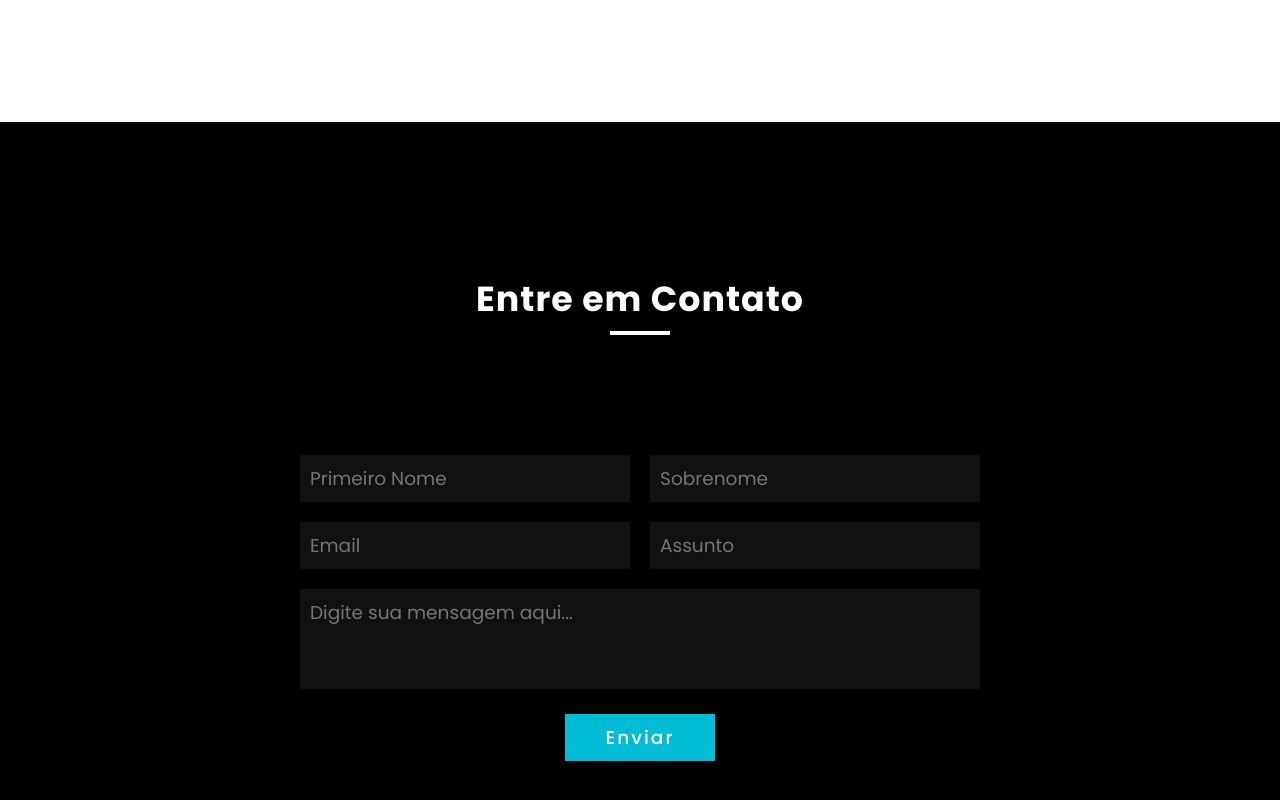
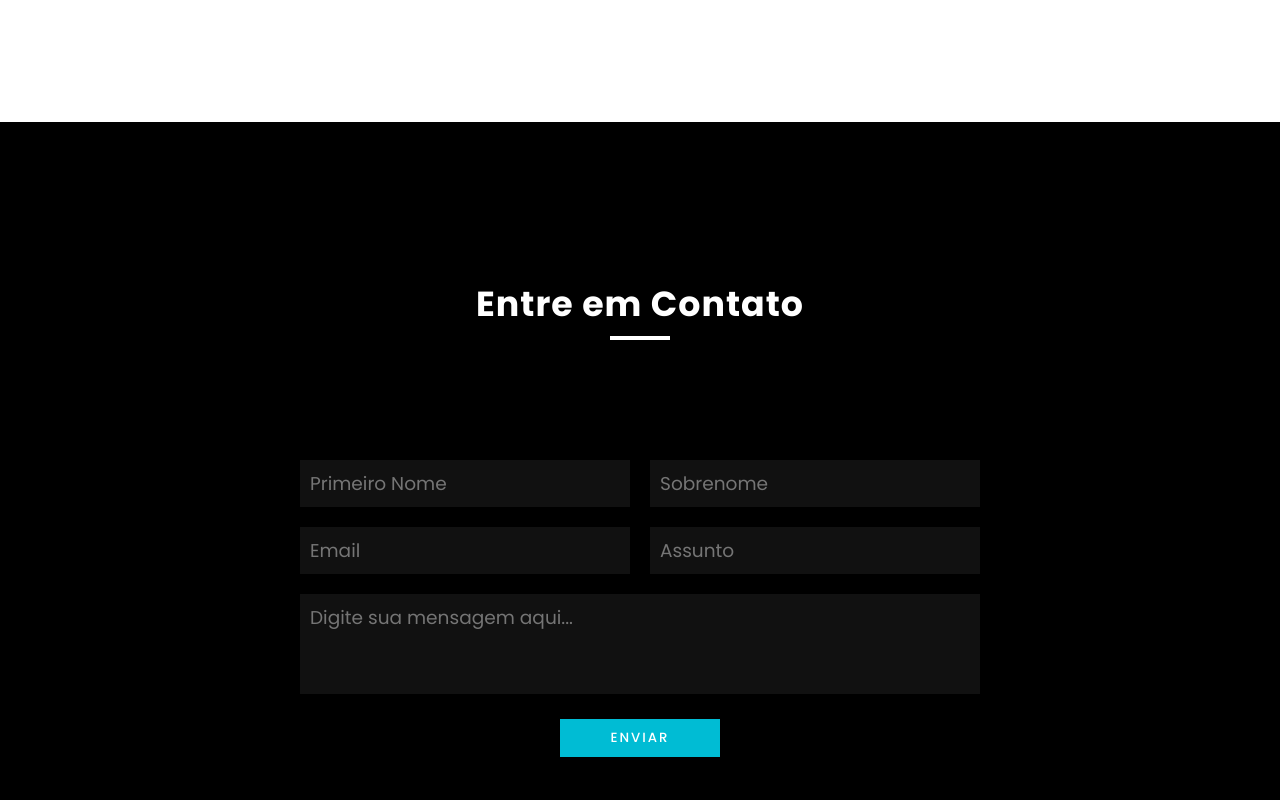
Before and after one commit to Oliveira-Renato/MyPortfolio, a React (Create React App) app: page / in a window 1280 px wide. Shown: the part 2340-3140 px from the top of the page. Built offline with nearby package versions, Linux system fonts and the light colour scheme.

Commit message:
forms is clompleted

```diff
--- a/package.json
+++ b/package.json
@@ -17,6 +17,7 @@
     "nodemailer": "^6.7.2",
     "react": "^17.0.2",
     "react-dom": "^17.0.2",
+    "react-hot-toast": "^2.2.0",
     "react-router-dom": "^6.2.1",
     "react-scripts": "5.0.0",
     "typescript": "^4.4.2",
--- /dev/null
+++ b/src/components/button/index.tsx
@@ -0,0 +1,30 @@
+import './style.scss'
+
+
+
+export function Button(){
+  const button: any= document.querySelector('.submit-button'),
+  stateMsg = document.querySelector('.pre-state-msg');
+
+
+  const updateButtonMsg: any = function() {
+    button.classList.add('state-1', 'animated');
+
+    setTimeout(finalButtonMsg, 2000);
+  };
+
+  const finalButtonMsg: any = function() {
+    button.classList.add('state-2', 'animated');
+
+    setTimeout(setInitialButtonState, 2000);
+  };
+
+  const setInitialButtonState: any = function() {
+    button.classList.remove('state-1', 'state-2', 'animated');
+  };
+
+
+  return (
+    <button onClick={updateButtonMsg} className="submit-button state-0"><span className="pre-state-msg">Enviar</span><span className="current-state-msg hide">Enviando...</span><span className="done-state-msg hide">Pronto!</span></button>
+  )
+}
--- /dev/null
+++ b/src/components/button/style.scss
@@ -0,0 +1,73 @@
+@keyframes short-press {
+  0% {
+    transform: scale(1);
+  }
+
+  50% {
+    transform: scale(.9);
+  }
+
+  100% {
+    transform: scale(1);
+  }
+}
+
+.btn-da-massa {
+  display: flex;
+  justify-content:center;
+}
+
+.hide {
+  display: none;
+}
+
+.submit-button {
+  display: block;
+  font-weight: 500;
+  text-transform: uppercase;
+  letter-spacing: 2px;
+  height: 38px;
+  width: 160px;
+  line-height: 38px;
+  overflow: hidden;
+  background: #00bcd4;
+  color: #fff;
+  box-shadow: 0 15px 30px rgba(black,.1);
+  border: 0;
+  cursor: pointer;
+  transition: all .3s ease;
+
+  &:hover,
+  &:focus {
+    background: #333;
+    transition-duration: 0.5s;
+    box-shadow: 0 5px 15px rgba(black,.1);
+  }
+
+  &.animated {
+    animation: .75s short-press cubic-bezier(0.770, 0.000, 0.175, 1.000) forwards;
+  }
+
+  > span {
+    display: block;
+    color: white;
+    text-align: center;
+
+    &.pre-state-msg {
+      transition: all .7s cubic-bezier(0.770, 0.000, 0.175, 1.000);
+      transition-delay: .75s;
+    }
+  }
+
+  &.state-1 {
+    .pre-state-msg {
+      margin-top: -38px;
+    }
+  }
+
+  &.state-2 {
+    .pre-state-msg {
+      margin-top: -76px;
+    }
+  }
+}
--- a/src/routes/Home.tsx
+++ b/src/routes/Home.tsx
@@ -12,6 +12,11 @@ import '../styles/global.scss'
 import '../styles/media.scss'
 
 import { FormEvent, useState, useEffect } from 'react';
+import { Button } from '../components/button'
+
+
+import toast, { Toaster } from 'react-hot-toast';
+
 
 
 type InputsContent = {
@@ -37,7 +42,7 @@ export function Home(){
 
     async function handleSubmitForm(event: FormEvent) {
         event.preventDefault();
-        setStatus("Enviando...");
+        // setStatus("Enviando...");
 
         const data = Object.entries(inputs).map(([key,value]) =>{
             return {
@@ -54,31 +59,60 @@ export function Home(){
        }
 
 
-       let response = await fetch("http://localhost:5000/contact", {
+        try{
+            let response = await fetch("http://localhost:5000/contact", {
                 method: "POST",
                 headers: {
                     "Content-Type": "application/json;charset=utf-8",
-            },
-            body: JSON.stringify(dataObj),
-        });
+                },
+                body: JSON.stringify(dataObj),
+            });
 
 
-        setStatus("Submit");
-        let result = await response.json();
-        console.log(dataObj)
-        alert(result.status);
+            // setStatus("Submit");
+            let result = await response.json();
+            if(result.status != 'Message Sent') {
+                toast.error("Oops, Algo deu errado!",
+                {
+                    icon: '😱',
+                    style: {
+                      width: '300px',
+                      background: '#333',
+                      color: '#fff',
+                      fontSize: '1.6em',
+                    },
+                  })
+
+            }else{
+                toast.success('Enviado com sucesso!',
+                {
+                    icon: '👍',
+                    style: {
+                        background: '#00bcd4',
+                        color: '#fff',
+                        width: '300px',
+                        fontSize: '1.6em',
+                    },
+                  })
+            }
+
+        }catch (err) {
+            console.log(err)
+        }
 
 
         // //código temporário, preciso resolver como fazer isso de maneira mais elegante
-        // var campos= document.querySelectorAll('input')
-        // var textArea= document.querySelectorAll('textarea')
+        var campos= document.querySelectorAll('input')
+        var textArea= document.querySelectorAll('textarea')
 
-        // for (let i = 0;i <= campos.length-2; i++) {
-        //         campos[i].value = '';
-        //     }
-        //     if(textArea[0].value != '') {
-        //         textArea[0].value = '';
-        //     }
+        for (let i = 0;i <= campos.length-1; i++) {
+              campos[i].value = '';
+           }
+        if(textArea[0].value != '') {
+              textArea[0].value = '';
+        }
+
+        setInputs([])
 
     }
 
@@ -86,6 +120,7 @@ export function Home(){
   return (
 
     <div>
+        <div><Toaster/></div>
         <div className="toggle" onClick={toggleMenu}></div>
          {/*pagina inicial*/}
             <section className="banner" id="home">
@@ -211,7 +246,7 @@ export function Home(){
                         <div className="row">
                             <div className="col50">
                                 <label htmlFor="email"></label>
-                                <input type="text" id="email" name="email" placeholder="Email" onChange={ handleInputChange } />
+                                <input type="text" id="email" name="email" placeholder="Email" onChange={ handleInputChange }/>
                             </div>
                             <div className="col50">
                                 <label htmlFor="subject"></label>
@@ -225,8 +260,8 @@ export function Home(){
                             </div>
                         </div>
                         <div className="row">
-                            <div className="col100">
-                                <input type="submit" value={status} />
+                            <div className="col100 btn-da-massa">
+                                <Button />
                             </div>
                         </div>
                     </div>
```
Also changed, not shown: 1 other file (tests, documents, lock files or other folders).
